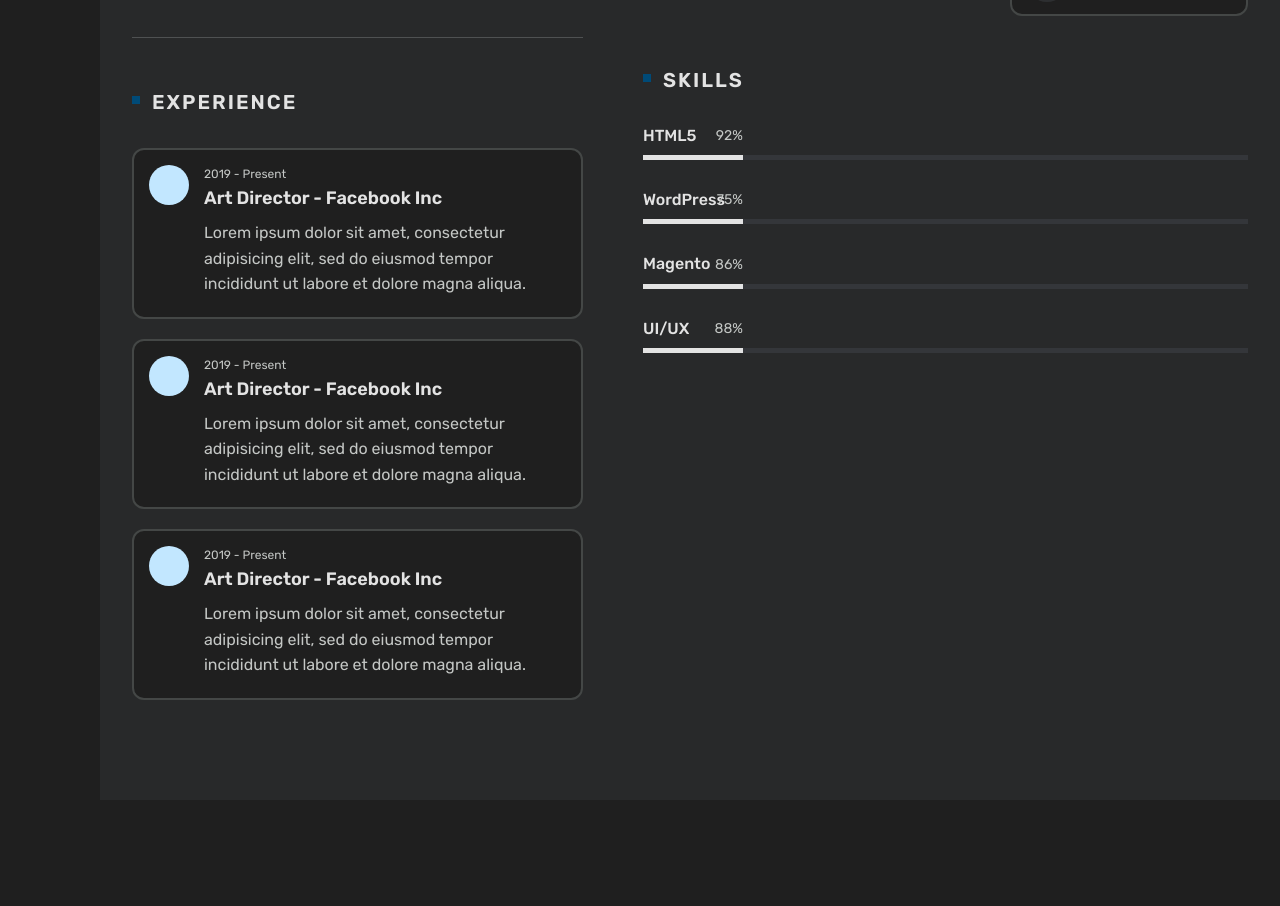
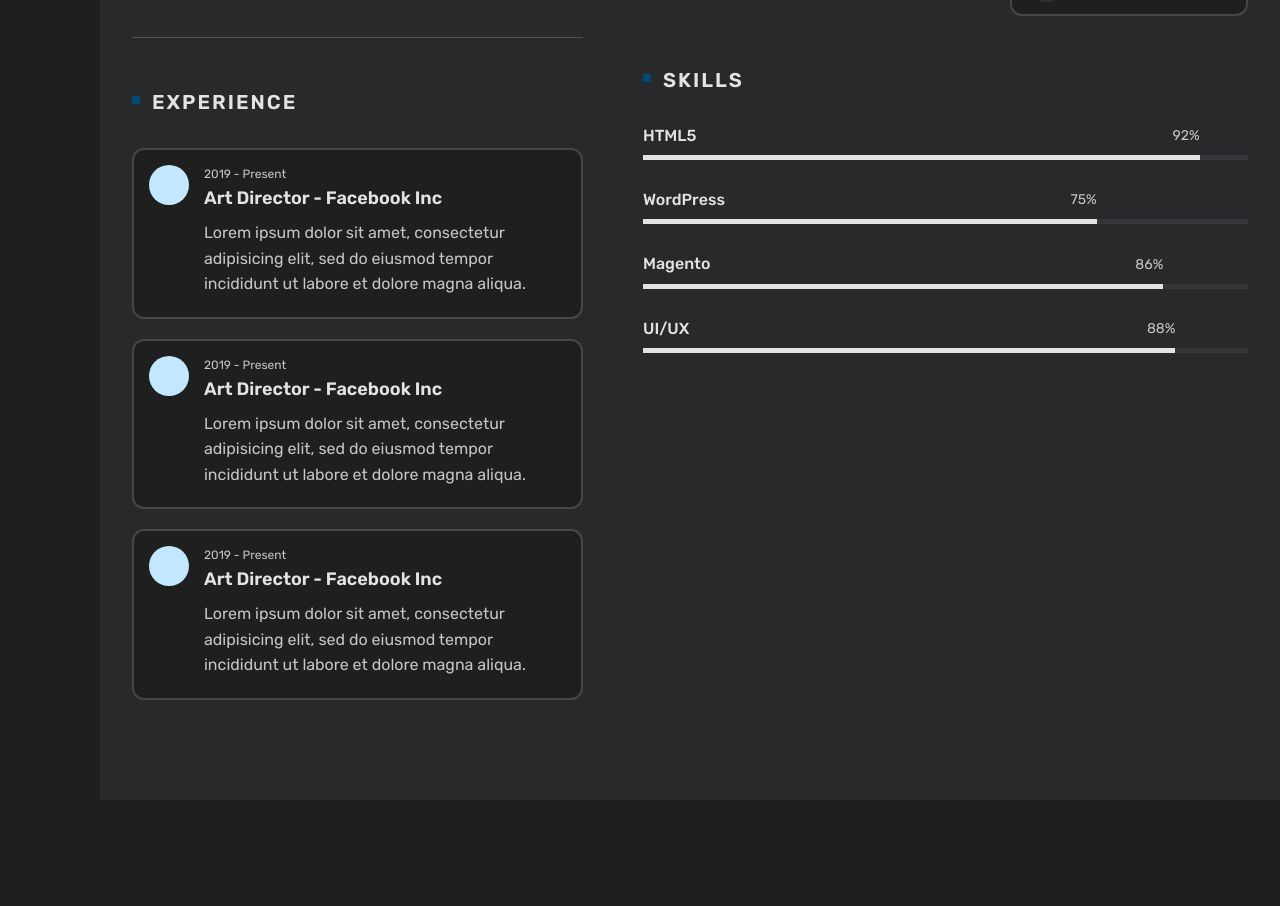
Before and after one commit to MrLapa/portfolio-carlos, a Next.js app: page / in a window 1280 px wide. Shown: the part 1320-2226 px from the top of the page. Built offline with nearby package versions, Linux system fonts and the light colour scheme.

Commit message:
[F-10]: skills animation (#11)
* F-10: add missing styles for skills in about section

* F-10: add logic to track section entry direction (top-to-bottom) in PageWrapper state

* F-10: refactor About section to dynamically render skills using map function

```diff
--- a/src/app/globals.css
+++ b/src/app/globals.css
@@ -1205,17 +1205,20 @@ a {
   margin-top: 20px;
 }
 
-.skill-lt + .skill-lt {
-  padding-top: 30px;
-}
+.skills {
+  gap: 30px;
+}
+
 .skill-lt .skill-bar {
   background-color: var(--px-gray-4);
 }
+
 .skill-lt h6 {
   font-size: 16px;
   margin: 0 0 10px;
 }
-.skill-lt .skill-bar-in {
+
+.skill-bar-in {
   transition: cubic-bezier(0.25, 0.46, 0.45, 0.94) all 0.9s;
   height: 5px;
   position: relative;
@@ -1223,14 +1226,43 @@ a {
   min-width: 100px;
   background-color: var(--bs-heading-color);
 }
-.skill-lt .skill-bar-in [data-bs-theme="dark"] {
-  background-color: var(--px-theme);
-}
+
 .skill-lt .skill-bar-in span {
   position: absolute;
   right: 0;
   top: -30px;
   font-size: 14px;
+}
+
+.skill-lt .skill-bar.open {
+  -webkit-animation: wow 2s cubic-bezier(0.165, 0.84, 0.44, 1); /* Safari 4+ */
+  -moz-animation: wow 2s cubic-bezier(0.165, 0.84, 0.44, 1); /* Fx 5+ */
+  animation: wow 2s cubic-bezier(0.165, 0.84, 0.44, 1); /* IE 10+ */
+  width: 100%;
+}
+@-webkit-keyframes wow {
+  0% {
+    width: 0%;
+  }
+  100% {
+    width: 100%;
+  }
+}
+@-moz-keyframes wow {
+  0% {
+    width: 0%;
+  }
+  100% {
+    width: 100%;
+  }
+}
+@keyframes wow {
+  0% {
+    width: 0%;
+  }
+  100% {
+    width: 100%;
+  }
 }
 
 /* Services
--- a/src/components/PageWrapper/index.tsx
+++ b/src/components/PageWrapper/index.tsx
@@ -6,23 +6,33 @@ import { InView } from "react-intersection-observer";
 import Services from "@/src/screens/Services";
 import Portfolio from "@/src/screens/Portfolio";
 import ContactUs from "@/src/screens/ContactUs";
-import { useState } from "react";
+import { useRef, useState } from "react";
 import Welcome from "@/src/screens/Welcome";
 
-const sections: Record<string, { component: React.FC; className?: string }> = {
-  home: { component: Welcome },
-  about: { component: About, className: "gray-bg-1" },
-  services: { component: Services },
-  portfolio: { component: Portfolio, className: "gray-bg-1" },
-  contactus: { component: ContactUs },
-};
+const PageWrapper = () => {
+  const [activeSection, setActiveSection] = useState({
+    section: "home",
+    isEnteringFromTop: false,
+  });
 
-const PageWrapper = () => {
-  const [activeSection, setActiveSection] = useState("home");
+  const previousY = useRef<number | null>(null);
+
+  const sections: Record<string, { component: React.FC; className?: string }> = {
+    home: { component: Welcome },
+    about: {
+      component: () => <About
+        isActive={activeSection.section === "about"}
+        isEnteringFromTop={activeSection.isEnteringFromTop} />,
+      className: "gray-bg-1"
+    },
+    services: { component: Services },
+    portfolio: { component: Portfolio, className: "gray-bg-1" },
+    contactus: { component: ContactUs },
+  };
 
   return (
     <>
-      <Sidebar activeLink={activeSection} />
+      <Sidebar activeLink={activeSection.section} />
       <main className="wrapper">
         {Object.keys(sections).map((section, index) => {
           const { component: SectionComponent, className } = sections[section];
@@ -34,10 +44,17 @@ const PageWrapper = () => {
               data-scroll-index={index + 1}
               className={`section ${section}-section ${className || ""}`}
               threshold={0.5}
-              onChange={(inView) => {
+              onChange={(inView, entry) => {
+                const currentY = entry.boundingClientRect.top;
+
                 if (inView) {
-                  setActiveSection(section);
+                  setActiveSection({
+                    section,
+                    isEnteringFromTop: previousY.current !== null && currentY > previousY.current,
+                  });
                 }
+
+                previousY.current = currentY;
               }}
             >
               <SectionComponent />
--- a/src/screens/About/index.tsx
+++ b/src/screens/About/index.tsx
@@ -1,5 +1,14 @@
-// import Image from 'next/image'
-const About = () => {
+const skills = [
+  { name: "HTML5", value: 92 },
+  { name: "WordPress", value: 75 },
+  { name: "Magento", value: 86 },
+  { name: "UI/UX", value: 88 },
+]
+
+const About = ({ isActive, isEnteringFromTop }: {
+  isActive: boolean,
+  isEnteringFromTop: boolean
+}) => {
   return (
     <div className="container">
       <div className="about-me">
@@ -117,39 +126,17 @@ const About = () => {
                 <div className="title-01">
                   <span>Skills</span>
                 </div>
-                <div className="skills">
-                  <div className="skill-lt" data-value={92}>
-                    <h6 className="dark-color">HTML5</h6>
-                    <div className="skill-bar">
-                      <div className="skill-bar-in">
-                        <span>92%</span>
+                <div className="skills d-flex flex-column">
+                  {skills.map((skill, index) => (
+                    <div key={index} className="skill-lt">
+                      <h6 className="dark-color">{skill.name}</h6>
+                      <div className={`skill-bar ${isActive && isEnteringFromTop ? "open" : ""}`}>
+                        <div className="skill-bar-in" style={{ width: `${skill.value}%` }}>
+                          <span>{skill.value}%</span>
+                        </div>
                       </div>
                     </div>
-                  </div>
-                  <div className="skill-lt" data-value={72}>
-                    <h6 className="dark-color">WordPress</h6>
-                    <div className="skill-bar">
-                      <div className="skill-bar-in">
-                        <span>75%</span>
-                      </div>
-                    </div>
-                  </div>
-                  <div className="skill-lt" data-value={86}>
-                    <h6 className="dark-color">Magento</h6>
-                    <div className="skill-bar">
-                      <div className="skill-bar-in">
-                        <span>86%</span>
-                      </div>
-                    </div>
-                  </div>
-                  <div className="skill-lt" data-value={88}>
-                    <h6 className="dark-color">UI/UX</h6>
-                    <div className="skill-bar">
-                      <div className="skill-bar-in">
-                        <span>88%</span>
-                      </div>
-                    </div>
-                  </div>
+                  ))}
                 </div>
               </div>
             </div>
```
